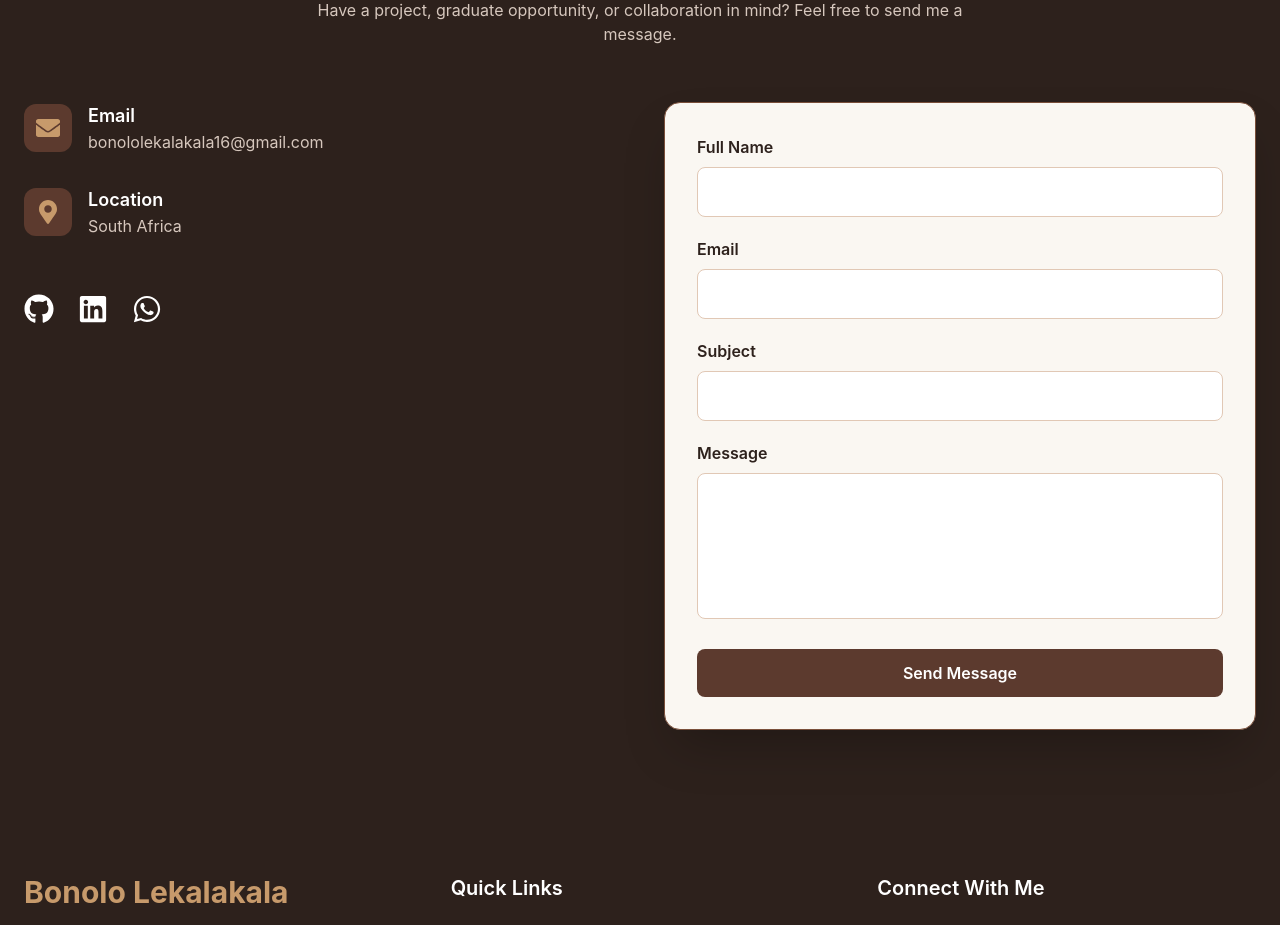
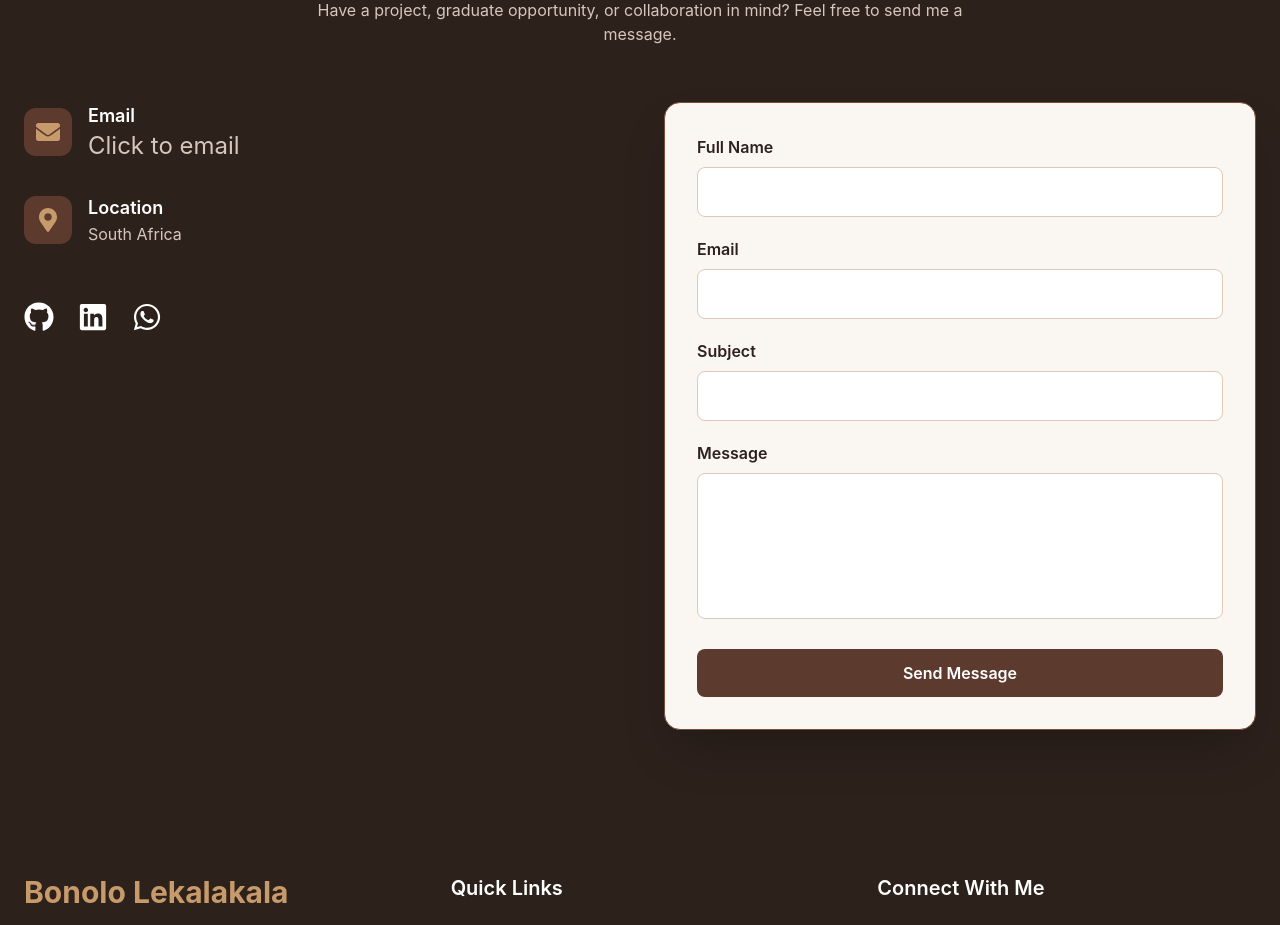
Before and after one commit to BonoloLekay/Bonolo-Portfolio, a React (Vite) app: page / in a window 1280 px wide. Shown: the part 5740-6665 px from the top of the page. Built offline with nearby package versions, Linux system fonts and the light colour scheme.

Commit message:
Update link for email section

```diff
--- a/src/components/Contact/Contact.jsx
+++ b/src/components/Contact/Contact.jsx
@@ -81,7 +81,13 @@ function Contact() {
                 <h3 className="font-semibold text-lg">Email</h3>
 
                 <p className="text-[#D6C7BD] break-all">
-                  bonololekalakala16@gmail.com
+                  <a
+                    href="mailto:bonololekalakala16@gmail.com"
+                    aria-label="Email"
+                    className="text-2xl hover:text-[#C79A6B] transition duration-300"
+                  >
+                    Click to email
+                  </a>
                 </p>
               </div>
             </div>
```
